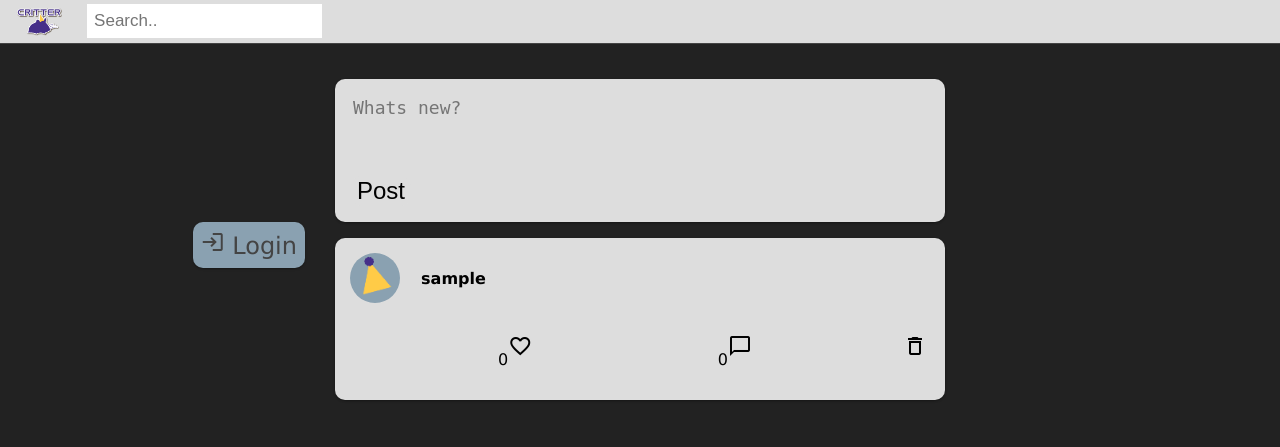
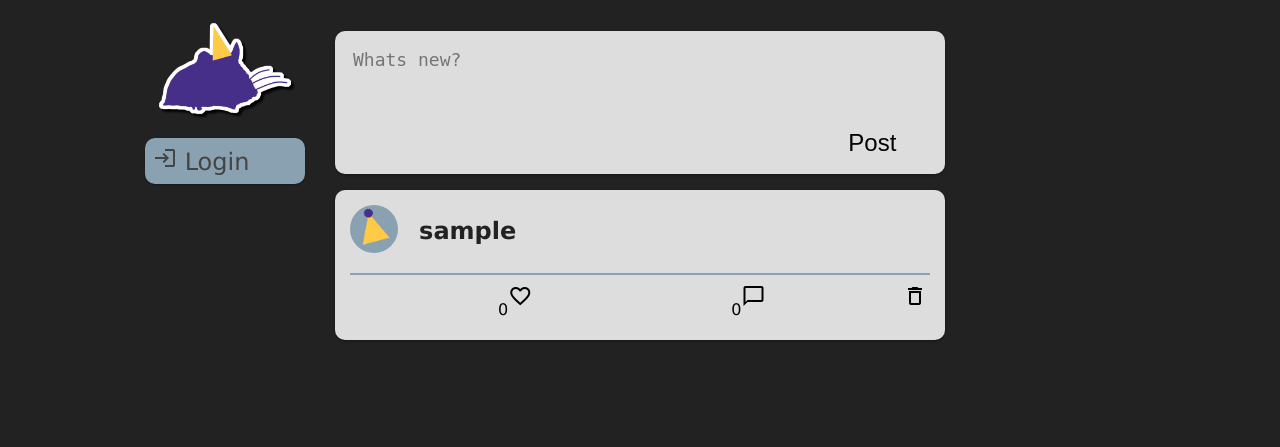
Before and after one commit to cjohn-afk/Critter, a Python web app: template critter/templates/timeline.html in a window 1280 px wide. Shown: the top 447 px of the page. Run offline with Jinja, Linux system fonts and the light colour scheme; the template is opened without the code that fills it: most values are stand-ins (such as "Sample title", 1, 10 or a date in 2020).

Commit message:
Minor changes, etc., etc.

```diff
--- a/critter/static/style.css
+++ b/critter/static/style.css
@@ -19,10 +19,11 @@
 body{
 	margin:0px;
 	background-color: var(--textcolor2);
+	display: inline;
 }
 
 .row {
-	padding-top: 3em;
+	padding-top: 0em;
 }
 
 .row::after {
@@ -82,10 +83,11 @@ html{
 	flex-direction: column;
   	margin: 0px;
   	padding: 0px;
+	max-width: fit-content;
 	min-width: fit-content;
 	min-height: 100%;
+	text-align: left;
 	float: right;
-	justify-content: center;
 }
 
 .menu a {
@@ -102,6 +104,11 @@ html{
 
 .menu a:hover {
   	background-color: var(--accent3);
+}
+
+.menu img {
+	width: 10em;
+	margin-bottom: 1em;
 }
 
 .profile {
@@ -136,9 +143,14 @@ html{
     background-color: var(--background2);
     margin-bottom:15px;
     padding:15px;
+	padding-bottom: 5px;
 	border-radius: 10px;
 	box-shadow: 0 1px 3px rgba(0,0,0,0.12), 0 1px 2px rgba(0,0,0,0.24);
 	transition: all 0.25s ease-in-out;
+}
+
+.post hr {
+	border: var(--accent2) 1px solid;
 }
 
 .post:hover {
@@ -148,30 +160,42 @@ html{
 .post .userinfo p{
     display:inline-block;
 	vertical-align: top;
+	padding: 0px;
+	margin: 0px;
+}
+
+.post a {
+	text-decoration: none;
+	color: var(--textcolor2)
 }
 
 .post #username {
+	padding: 0em;
+	padding-top: 0.5em;
 	font-weight: bold;
+	font-size: 1.5em;
 }
 
 .post .userinfo img{
     display:inline-block;
-    height:50px;
-    width:50px;
+	height: 3em;
+    width:auto;
 	margin-right: 1em;
 }
 
 .post .posttext {
 	margin: 0px;
-	margin-top: 10px;
+	margin-top: 1em;
+	margin-bottom: 1em;
 }
 
 .post .actions {
 	display: inline-flex;
 	width: 100%;
-	margin-top:1em;
+	margin-top:0em;
 	margin-bottom: 0em;
 	user-select: none;
+	justify-content: center;
 }
 
 .post .actions .action-button {
@@ -190,12 +214,12 @@ html{
 
 .post .actions .like-button {
 	margin-left: 25%;
-	margin-right: auto;
+	margin-right: 16.65%;
 }
 
 .post .actions .comment-button {
-	margin-left: auto;
-	margin-right: 25%;
+	margin-left: 16.65%;
+	margin-right: auto;
 }
 
 .bodyContent {
@@ -279,9 +303,13 @@ html{
 	outline: none !important;
 }
 
+.squeakBox .squeakRow {
+}
+
 .squeakBox button {
 	font-size: 24px;
 	font-weight: 500;
+	margin-left:85%;
 	border: none;
 	background-color: var(--background2);
 	border-radius: 10px;
@@ -318,10 +346,18 @@ html{
 /* For desktop: */
 .col-1 {width: 8.33%;}
 .col-2 {width: 16.66%;}
-.col-3 {width: 25%; height: 50vh; position:fixed;}
+.col-3 {
+	width: 25%;
+	position:fixed;
+}
+
 .col-4 {width: 33.33%;}
 .col-5 {width: 41.66%;}
-.col-6 {width: 50%; float: right; margin-right:25%}
+.col-6 {
+	width: 50%;
+	float: right;
+	margin-right:25%;
+}
 .col-7 {width: 58.33%;}
 .col-8 {width: 66.66%;}
 .col-9 {width: 75%;}
@@ -335,4 +371,18 @@ html{
     width: 100%;
 	margin:0px;
   }
+  .col-3 {
+	  padding-left: 0em;
+	  max-width: fit-content;
+	  font-size: 0em;
+	}
+  .col-6 {
+	  margin:0px;
+	  padding:0em 3em 0em 3em;
+	  margin-left: 30%;
+	  margin-right: 0%;
+	  min-width: fit-content;
+	  width: 100%;
+	}
+
 }
--- a/critter/templates/macros.html
+++ b/critter/templates/macros.html
@@ -1,12 +1,15 @@
 {% macro gen_post(userinfo, post) %}
 <div id="post_{{ post.PostID }}" class="post">
     <div class="userinfo">
-        <img class="profilecircle" src="{{ url_for('static', filename="CritterDefault.png") }}">
-        <p id="username">{{ userinfo[post.UserID]["username"] }}</p>
+        <a href="{{ url_for('profile', username=post.UserID) }}">
+            <img class="profilecircle" src="{{ url_for('static', filename="CritterDefault.png") }}">
+            <p id="username">{{ userinfo[post.UserID]["username"] }}</p>
+        </a>
     </div>
     <div class="postcontent">
         <p class="posttext">{{ post.Text }}</p>
     </div>
+    <hr>
     <div class="actions">
         <div class="like-button action-button" onclick="like({{ post.PostID }})">
             <!-- TODO: Make like button clickable. -->
--- a/critter/templates/navbar.html
+++ b/critter/templates/navbar.html
@@ -1,8 +1,9 @@
 <div class="col-3 ">
 <div class="menu" id="sideNav">
+        <img src="{{ url_for('static', filename='logo.png') }}" >
     {% if current_user.is_authenticated %}
         <!-- TODO: Change profile button into current user's profile photo -->
-        <a href="{{ url_for('profile') }}" class="active"><span class="material-icons">account_circle</span> Profile</a>
+        <a href="{{ url_for('profile', username=current_user.UserID) }}" class="active"><span class="material-icons">account_circle</span> Profile</a>
         <a href="{{ url_for('messages') }}" class="active"><span class="material-icons">email</span> Inbox</a>
         <a href="{{ url_for('settings') }}" class="active"><span class="material-icons">settings</span> Settings</a>
         <a href="{{ url_for('logout') }}" class="active"><span class="material-icons">logout</span> Logout</a>
--- a/critter/templates/timeline.html
+++ b/critter/templates/timeline.html
@@ -1,17 +1,15 @@
 {% extends 'template.html' %}
 {% from "macros.html" import gen_post, display_posts with context %}
 {% block content%}
-<div class="header" id="header">
-    <a href="{{ url_for('timeline') }}"><img src="{{ url_for('static', filename="logov1.png") }}"></a>
-    <input type="text" placeholder="Search..">
-</div>
 <div class="row" id="page">
     {% include 'navbar.html' %}
     <div class="col-6" id="pageContents">
         <div class="squeakBox">
             <form action="{{ url_for('timeline') }}" method="POST">
                 <textarea id="text" name="text" rows="3" cols="60" maxlength="240" placeholder="Whats new?" spellcheck="true"></textarea>
-                <button type="submit">Post</button>
+                <div class="squeakRow">
+                    <button type="submit">Post</button>
+                </div>
             </form>
         </div>
         {% for p in posts %}
```
Also changed, not shown: critter/db_queries.py (+9 -33 lines), critter/static/logo.png (added).
